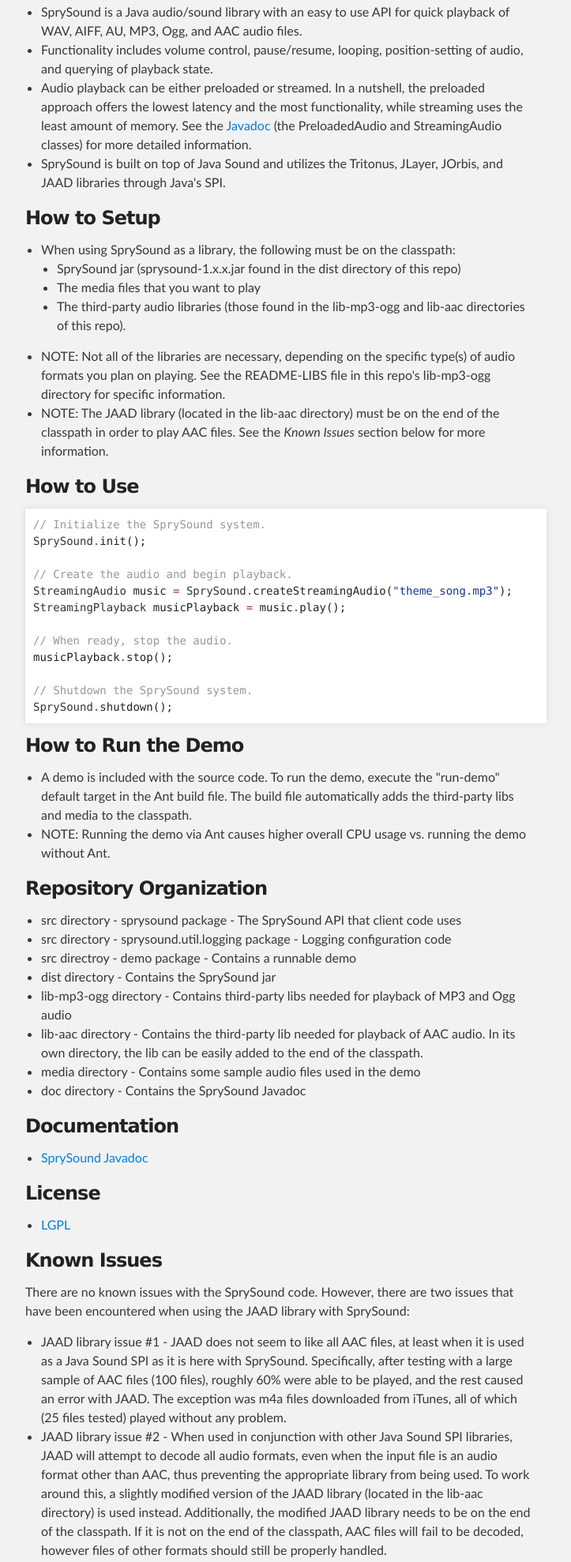
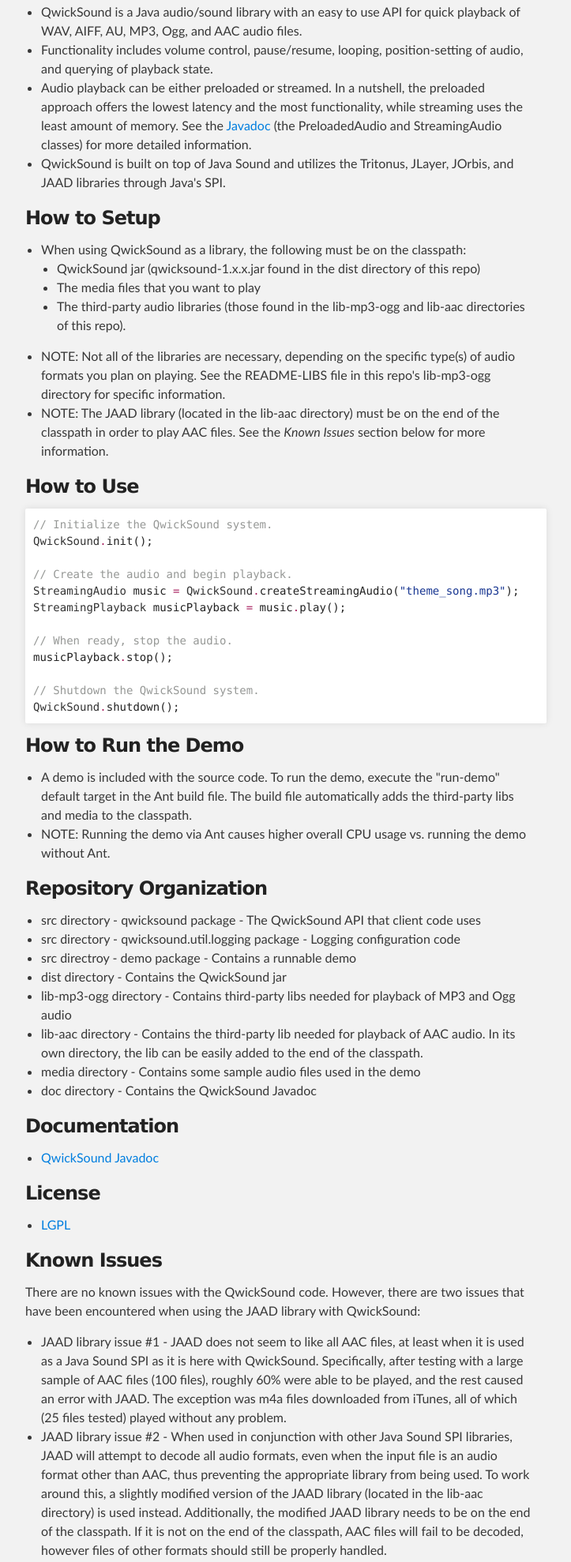
Before and after one commit to cmholton/QwickSound, a plain HTML site: page index.html in a window 1280 px wide. Shown: the part 393-2371 px from the top of the page at 79% size, without its empty margins (288-1011 px from the left). Drawn offline with Linux system fonts and the light colour scheme.

```diff
--- a/index.html
+++ b/index.html
@@ -4,11 +4,11 @@
   <head>
     <meta charset='utf-8'>
     <meta http-equiv="X-UA-Compatible" content="chrome=1">
-    <meta name="description" content="SprySound : SprySound is a Java audio/sound library with an easy to use API for quick playback of WAV, AIFF, AU, MP3, Ogg, and AAC audio files. ">
+    <meta name="description" content="QwickSound : QwickSound is a Java audio/sound library with an easy to use API for quick playback of WAV, AIFF, AU, MP3, Ogg, and AAC audio files. ">
 
     <link rel="stylesheet" type="text/css" media="screen" href="stylesheets/stylesheet.css">
 
-    <title>SprySound</title>
+    <title>QwickSound</title>
   </head>
 
   <body>
@@ -16,14 +16,14 @@
     <!-- HEADER -->
     <div id="header_wrap" class="outer">
         <header class="inner">
-          <a id="forkme_banner" href="https://github.com/cmholton/SprySound">View on GitHub</a>
+          <a id="forkme_banner" href="https://github.com/cmholton/QwickSound">View on GitHub</a>
 
-          <h1 id="project_title">SprySound</h1>
-          <h2 id="project_tagline">SprySound is a Java audio/sound library with an easy to use API for quick playback of WAV, AIFF, AU, MP3, Ogg, and AAC audio files. </h2>
+          <h1 id="project_title">QwickSound</h1>
+          <h2 id="project_tagline">QwickSound is a Java audio/sound library with an easy to use API for quick playback of WAV, AIFF, AU, MP3, Ogg, and AAC audio files. </h2>
 
             <section id="downloads">
-              <a class="zip_download_link" href="https://github.com/cmholton/SprySound/zipball/master">Download this project as a .zip file</a>
-              <a class="tar_download_link" href="https://github.com/cmholton/SprySound/tarball/master">Download this project as a tar.gz file</a>
+              <a class="zip_download_link" href="https://github.com/cmholton/QwickSound/zipball/master">Download this project as a .zip file</a>
+              <a class="tar_download_link" href="https://github.com/cmholton/QwickSound/tarball/master">Download this project as a tar.gz file</a>
             </section>
         </header>
     </div>
@@ -32,10 +32,10 @@
     <div id="main_content_wrap" class="outer">
       <section id="main_content" class="inner">
         <h1>
-<a id="sprysound" class="anchor" href="#sprysound" aria-hidden="true"><span class="octicon octicon-link"></span></a>SprySound</h1>
+<a id="qwicksound" class="anchor" href="#qwicksound" aria-hidden="true"><span class="octicon octicon-link"></span></a>QwickSound</h1>
 
 <ul>
-<li>SprySound is a Java audio/sound library with an easy to use API for quick
+<li>QwickSound is a Java audio/sound library with an easy to use API for quick
 playback of WAV, AIFF, AU, MP3, Ogg, and AAC audio files. </li>
 <li>Functionality includes volume control, pause/resume, looping,
 position-setting of audio, and querying of playback state.<br>
@@ -43,9 +43,9 @@ position-setting of audio, and querying of playback state.<br>
 <li>Audio playback can be either preloaded or streamed. In a nutshell, the
 preloaded approach offers the lowest latency and the most functionality,
 while streaming uses the least amount of memory. See the
-<a href="http://cmholton.github.io/SprySound/doc">Javadoc</a> (the PreloadedAudio and
+<a href="http://cmholton.github.io/QwickSound/doc">Javadoc</a> (the PreloadedAudio and
 StreamingAudio classes) for more detailed information. </li>
-<li>SprySound is built on top of Java Sound and utilizes the Tritonus, JLayer,
+<li>QwickSound is built on top of Java Sound and utilizes the Tritonus, JLayer,
 JOrbis, and JAAD libraries through Java's SPI.</li>
 </ul>
 
@@ -53,10 +53,10 @@ JOrbis, and JAAD libraries through Java's SPI.</li>
 <a id="how-to-setup" class="anchor" href="#how-to-setup" aria-hidden="true"><span class="octicon octicon-link"></span></a>How to Setup</h3>
 
 <ul>
-<li>When using SprySound as a library, the following must be on the classpath:
+<li>When using QwickSound as a library, the following must be on the classpath:
 
 <ul>
-<li>SprySound jar (sprysound-1.x.x.jar found in the dist directory of this
+<li>QwickSound jar (qwicksound-1.x.x.jar found in the dist directory of this
 repo)</li>
 <li>The media files that you want to play</li>
 <li>The third-party audio libraries (those found in the lib-mp3-ogg and
@@ -74,18 +74,18 @@ below for more information.</li>
 <h3>
 <a id="how-to-use" class="anchor" href="#how-to-use" aria-hidden="true"><span class="octicon octicon-link"></span></a>How to Use</h3>
 
-<div class="highlight highlight-java"><pre><span class="pl-c">// Initialize the SprySound system.</span>
-<span class="pl-smi">SprySound</span><span class="pl-k">.</span>init();
+<div class="highlight highlight-source-java"><pre><span class="pl-c">// Initialize the QwickSound system.</span>
+<span class="pl-smi">QwickSound</span><span class="pl-k">.</span>init();
 
 <span class="pl-c">// Create the audio and begin playback.</span>
-<span class="pl-smi">StreamingAudio</span> music <span class="pl-k">=</span> <span class="pl-smi">SprySound</span><span class="pl-k">.</span>createStreamingAudio(<span class="pl-s"><span class="pl-pds">"</span>theme_song.mp3<span class="pl-pds">"</span></span>);
+<span class="pl-smi">StreamingAudio</span> music <span class="pl-k">=</span> <span class="pl-smi">QwickSound</span><span class="pl-k">.</span>createStreamingAudio(<span class="pl-s"><span class="pl-pds">"</span>theme_song.mp3<span class="pl-pds">"</span></span>);
 <span class="pl-smi">StreamingPlayback</span> musicPlayback <span class="pl-k">=</span> music<span class="pl-k">.</span>play();
 
 <span class="pl-c">// When ready, stop the audio.</span>
 musicPlayback<span class="pl-k">.</span>stop();
 
-<span class="pl-c">// Shutdown the SprySound system.</span>
-<span class="pl-smi">SprySound</span><span class="pl-k">.</span>shutdown();</pre></div>
+<span class="pl-c">// Shutdown the QwickSound system.</span>
+<span class="pl-smi">QwickSound</span><span class="pl-k">.</span>shutdown();</pre></div>
 
 <h3>
 <a id="how-to-run-the-demo" class="anchor" href="#how-to-run-the-demo" aria-hidden="true"><span class="octicon octicon-link"></span></a>How to Run the Demo</h3>
@@ -102,24 +102,24 @@ the demo without Ant.</li>
 <a id="repository-organization" class="anchor" href="#repository-organization" aria-hidden="true"><span class="octicon octicon-link"></span></a>Repository Organization</h3>
 
 <ul>
-<li>src directory - sprysound package - The SprySound API that client code uses</li>
-<li>src directory - sprysound.util.logging package - Logging configuration code</li>
+<li>src directory - qwicksound package - The QwickSound API that client code uses</li>
+<li>src directory - qwicksound.util.logging package - Logging configuration code</li>
 <li>src directroy - demo package - Contains a runnable demo</li>
-<li>dist directory - Contains the SprySound jar</li>
+<li>dist directory - Contains the QwickSound jar</li>
 <li>lib-mp3-ogg directory - Contains third-party libs needed for playback of MP3
 and Ogg audio</li>
 <li>lib-aac directory - Contains the third-party lib needed for playback of AAC
 audio. In its own directory, the lib can be easily added to the end of the
 classpath.</li>
 <li>media directory - Contains some sample audio files used in the demo</li>
-<li>doc directory - Contains the SprySound Javadoc</li>
+<li>doc directory - Contains the QwickSound Javadoc</li>
 </ul>
 
 <h3>
 <a id="documentation" class="anchor" href="#documentation" aria-hidden="true"><span class="octicon octicon-link"></span></a>Documentation</h3>
 
 <ul>
-<li><a href="http://cmholton.github.io/SprySound/doc">SprySound Javadoc</a></li>
+<li><a href="http://cmholton.github.io/QwickSound/doc">QwickSound Javadoc</a></li>
 </ul>
 
 <h3>
@@ -132,12 +132,12 @@ classpath.</li>
 <h3>
 <a id="known-issues" class="anchor" href="#known-issues" aria-hidden="true"><span class="octicon octicon-link"></span></a>Known Issues</h3>
 
-<p>There are no known issues with the SprySound code. However, there are two
-issues that have been encountered when using the JAAD library with SprySound: </p>
+<p>There are no known issues with the QwickSound code. However, there are two
+issues that have been encountered when using the JAAD library with QwickSound: </p>
 
 <ul>
 <li>JAAD library issue #1 - JAAD does not seem to like all AAC files, at
-least when it is used as a Java Sound SPI as it is here with SprySound.
+least when it is used as a Java Sound SPI as it is here with QwickSound.
 Specifically, after testing with a large sample of AAC files (100 files),
 roughly 60% were able to  be played, and the rest caused an error with
 JAAD. The exception was m4a files downloaded from iTunes, all of which
@@ -167,7 +167,7 @@ properly handled.<br>
     <!-- FOOTER  -->
     <div id="footer_wrap" class="outer">
       <footer class="inner">
-        <p class="copyright">SprySound maintained by <a href="https://github.com/cmholton">cmholton</a></p>
+        <p class="copyright">QwickSound maintained by <a href="https://github.com/cmholton">cmholton</a></p>
         <p>Published with <a href="https://pages.github.com">GitHub Pages</a></p>
       </footer>
     </div>
```
Also changed, not shown: params.json (+1 -1 lines).
